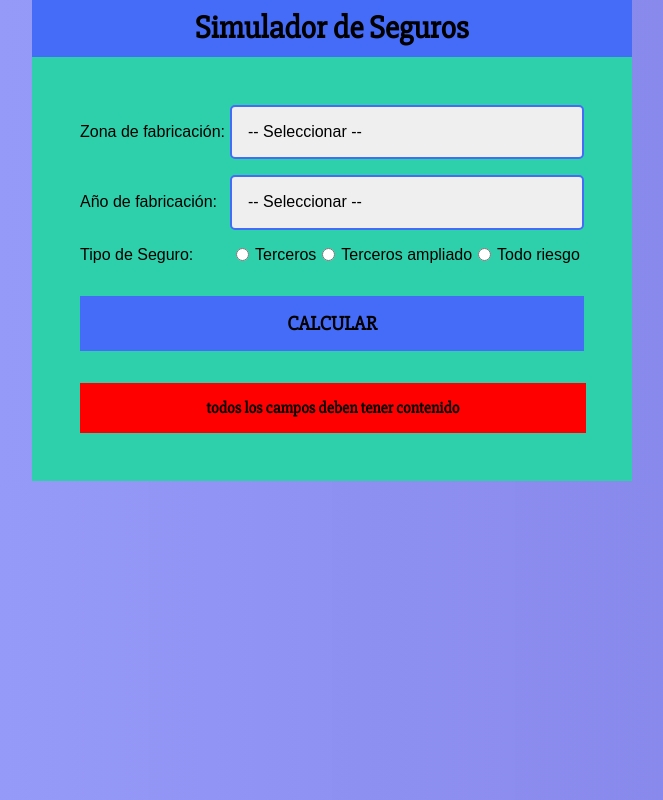
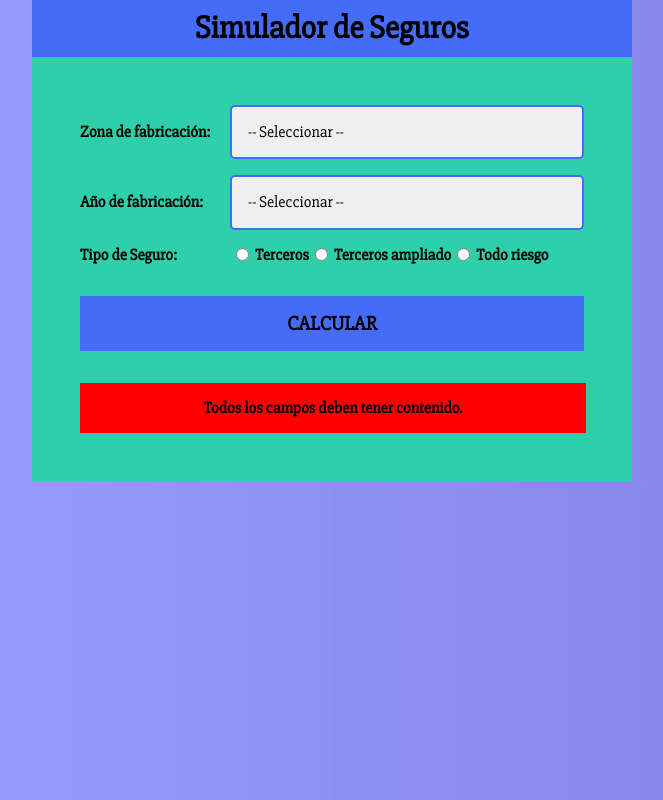
Before and after one commit to marcsanuy/Simulador_seguros, a React (Create React App) app: page / in a window 1280 px wide. Both pictures are taken after a click on the button "CALCULAR". Shown: the whole page, without its empty margins (308-971 px from the left). Built offline with nearby package versions, Linux system fonts and the light colour scheme.

Commit message:
calculate price based on year

```diff
--- a/src/components/Formulario.js
+++ b/src/components/Formulario.js
@@ -1,5 +1,6 @@
 import React, { useState } from 'react';
 import styled from '@emotion/styled';
+import { obtenerDiferenciaYear } from '../helper';
 
 const Campo = styled.div`
     display: flex;
@@ -29,8 +30,6 @@ const Button = styled.button`
     font-size: 20px;
     width: 100%;
     padding: 1rem;
-    font-family: 'Slabo 27px', serif;
-    color: black;
     text-transform: uppercase;
     font-weight: bolder;
     border: none;
@@ -45,9 +44,6 @@ const Button = styled.button`
 
 const Error = styled.div`
     background-color: red;
-    color: black;
-    font-family: 'Slabo 27px', serif;
-    font-weight: bolder;
     padding: 1rem;
     width: 94%;
     text-align: center;
@@ -86,9 +82,17 @@ const Formulario = () => {
 
         guardarError(false);
 
+        // Precio base 500
+        let resultado = 500;
+
         // obtener la diferencia de años
 
+        const diferencia = obtenerDiferenciaYear(year);
+        console.log(diferencia);
+
         // por cada año hay que restar un 3%
+        resultado -= (( diferencia * 3) * resultado) / 100;
+        console.log(resultado);
 
         // Americano +20%
         // Asiatico +10%
@@ -100,6 +104,7 @@ const Formulario = () => {
 
         // Total
     }
+
 
     return (
         <form
@@ -178,7 +183,7 @@ const Formulario = () => {
 
             <Button type="submit">Calcular</Button>
 
-            { error ? <Error>todos los campos deben tener contenido</Error> : null}
+            { error ? <Error>Todos los campos deben tener contenido.</Error> : null}
 
         </form>
 
--- /dev/null
+++ b/src/helper.js
@@ -0,0 +1,3 @@
+export function obtenerDiferenciaYear(year) {
+    return new Date().getFullYear() - year;
+}
--- a/src/index.css
+++ b/src/index.css
@@ -6,7 +6,9 @@ body {
   background: #7e86fdc5;  /* fallback for old browsers */
   background: -webkit-linear-gradient(to right, #7e86fdc5, #6361e0cc);  /* Chrome 10-25, Safari 5.1-6 */
   background: linear-gradient(to right, #7e86fdc5, #6361e0cc);
-  font-family: Arial, Helvetica, sans-serif;
+  font-family: 'Slabo 27px', serif;
+  color: black;
+  font-weight: bolder;
 }
 ul {
   list-style: none;
```
